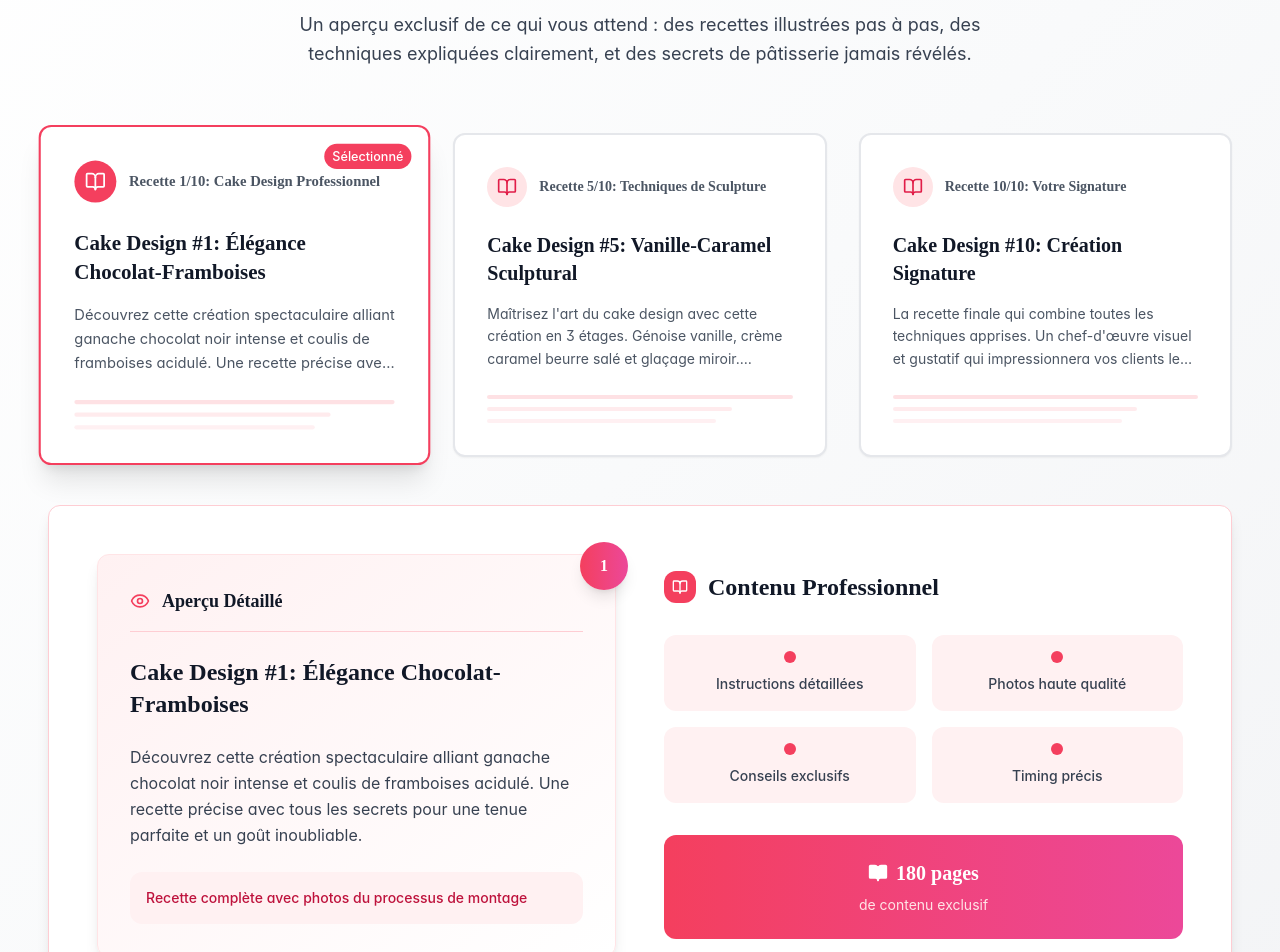
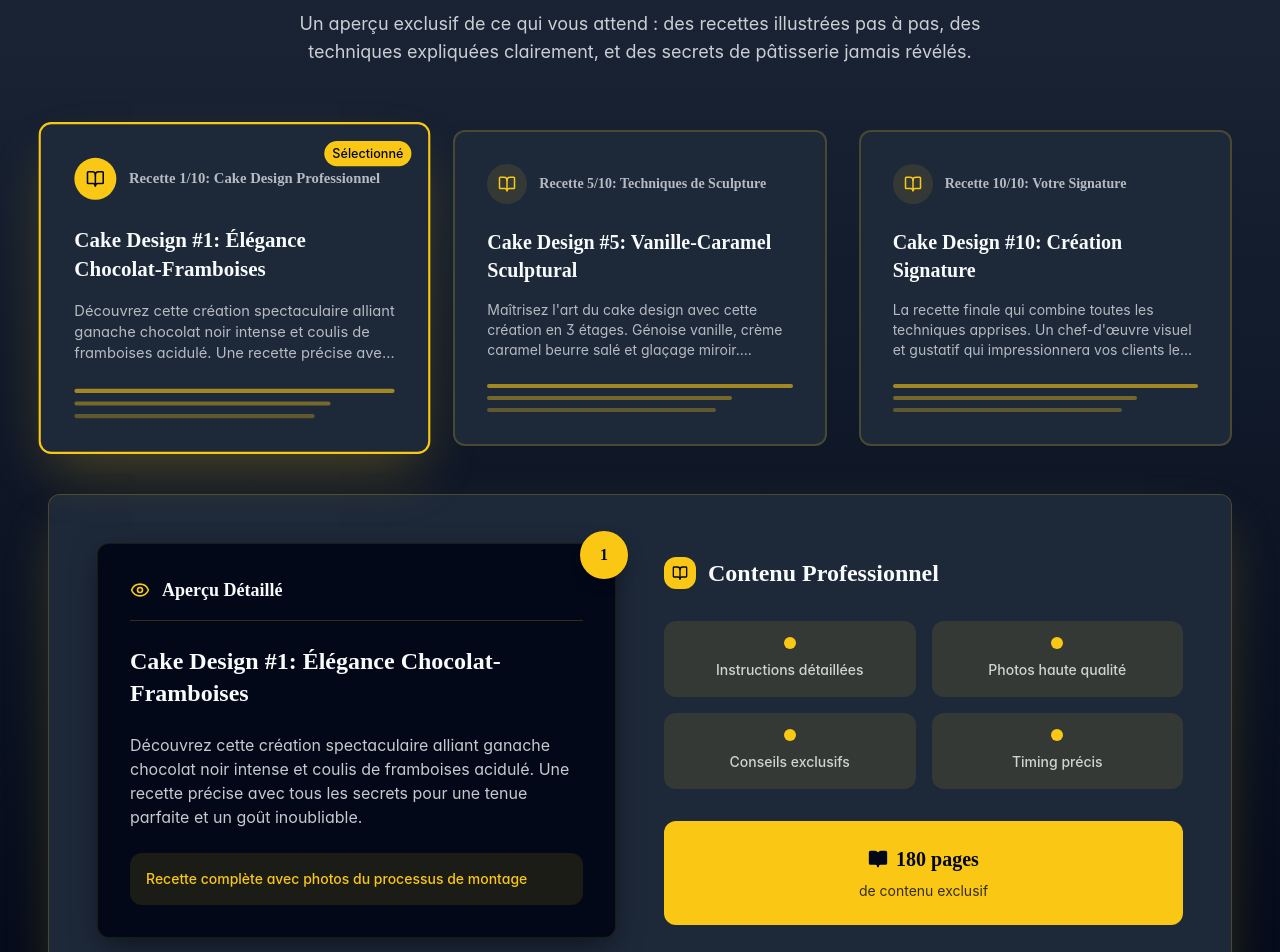
Before and after one commit to addianouar/alchemy-cakes-landing, a React (Vite) app: page / in a window 1280 px wide. Shown: the part 3720-4672 px from the top of the page. Built offline with nearby package versions, Linux system fonts and the light colour scheme.

Commit message:
Revert preview section theme
Reverted the preview section to the dark theme to match the rest of the website.

```diff
--- a/src/components/sections/Preview.tsx
+++ b/src/components/sections/Preview.tsx
@@ -35,16 +35,16 @@ export const Preview = () => {
   }
 
   return (
-    <section className="py-20 bg-gradient-to-br from-white via-gray-50 to-gray-100">
-      <div className="container mx-auto px-6 lg:px-12">
-        <div className="text-center space-y-6 mb-16 animate-fade-in-up">
-          <p className="text-rose-600 font-inter font-medium tracking-wider uppercase text-sm">
-            🔥 Option 1 : Aperçu du Livre
+    <section className="py-16 lg:py-20 bg-gradient-section">
+      <div className="container mx-auto px-4 sm:px-6 lg:px-12">
+        <div className="text-center space-y-4 lg:space-y-6 mb-12 lg:mb-16 animate-fade-in-up">
+          <p className="text-luxury-gold font-inter font-medium tracking-wider uppercase text-sm">
+            🔥 Aperçu du Livre
           </p>
-          <h2 className="font-playfair text-3xl md:text-5xl font-bold text-gray-900 leading-tight">
-            Preview <span className="text-rose-600">Section</span>
+          <h2 className="font-playfair text-3xl sm:text-4xl md:text-5xl font-bold text-luxury-light leading-tight">
+            Contenu <span className="text-luxury-gold">Exclusif</span>
           </h2>
-          <p className="text-gray-700 text-lg font-inter leading-relaxed max-w-3xl mx-auto">
+          <p className="text-luxury-light/80 text-base sm:text-lg font-inter leading-relaxed max-w-3xl mx-auto">
             Un aperçu exclusif de ce qui vous attend : des recettes illustrées pas à pas,
             des techniques expliquées clairement, et des secrets de pâtisserie jamais révélés.
           </p>
@@ -52,46 +52,46 @@ export const Preview = () => {
 
         {/* Cards Grid Layout */}
         <div className="max-w-7xl mx-auto">
-          <div className="grid lg:grid-cols-3 gap-8 mb-12">
+          <div className="grid sm:grid-cols-2 lg:grid-cols-3 gap-6 lg:gap-8 mb-8 lg:mb-12">
             {pages.map((page, index) => (
               <Card
                 key={index}
-                className={`relative overflow-hidden bg-white border-2 transition-all duration-500 cursor-pointer hover:shadow-2xl hover:-translate-y-2 ${
+                className={`relative overflow-hidden bg-luxury-dark-lighter border-2 transition-all duration-500 cursor-pointer hover:shadow-card hover:-translate-y-2 ${
                   currentPage === index
-                    ? 'border-rose-500 shadow-xl scale-105'
-                    : 'border-gray-200 hover:border-rose-300'
+                    ? 'border-luxury-gold shadow-luxury scale-105'
+                    : 'border-luxury-gold/20 hover:border-luxury-gold/40'
                 }`}
                 onClick={() => setCurrentPage(index)}
               >
-                <div className="p-8">
-                  <div className="flex items-center gap-3 mb-6">
-                    <div className={`w-10 h-10 rounded-full flex items-center justify-center ${
-                      currentPage === index ? 'bg-rose-500 text-white' : 'bg-rose-100 text-rose-600'
+                <div className="p-6 lg:p-8">
+                  <div className="flex items-center gap-3 mb-4 lg:mb-6">
+                    <div className={`w-8 h-8 lg:w-10 lg:h-10 rounded-full flex items-center justify-center ${
+                      currentPage === index ? 'bg-luxury-gold text-luxury-dark' : 'bg-luxury-gold/10 text-luxury-gold'
                     }`}>
-                      <BookOpen size={20} />
+                      <BookOpen size={18} />
                     </div>
-                    <span className="font-playfair text-sm font-semibold text-gray-600">
+                    <span className="font-playfair text-xs lg:text-sm font-semibold text-luxury-light/70">
                       {page.preview}
                     </span>
                   </div>
 
-                  <h3 className="font-playfair text-xl font-bold text-gray-900 mb-4 line-clamp-2">
+                  <h3 className="font-playfair text-lg lg:text-xl font-bold text-luxury-light mb-3 lg:mb-4 line-clamp-2">
                     {page.title}
                   </h3>
 
-                  <p className="text-gray-600 font-inter text-sm leading-relaxed mb-6 line-clamp-3">
+                  <p className="text-luxury-light/70 font-inter text-xs lg:text-sm leading-relaxed mb-4 lg:mb-6 line-clamp-3">
                     {page.content}
                   </p>
 
                   <div className="space-y-2">
-                    <div className="h-1 bg-rose-200/60 rounded w-full"></div>
-                    <div className="h-1 bg-rose-200/40 rounded w-4/5"></div>
-                    <div className="h-1 bg-rose-200/30 rounded w-3/4"></div>
+                    <div className="h-1 bg-luxury-gold/60 rounded w-full"></div>
+                    <div className="h-1 bg-luxury-gold/40 rounded w-4/5"></div>
+                    <div className="h-1 bg-luxury-gold/30 rounded w-3/4"></div>
                   </div>
 
                   {currentPage === index && (
-                    <div className="absolute top-4 right-4">
-                      <div className="bg-rose-500 text-white text-xs px-2 py-1 rounded-full font-medium">
+                    <div className="absolute top-3 lg:top-4 right-3 lg:right-4">
+                      <div className="bg-luxury-gold text-luxury-dark text-xs px-2 py-1 rounded-full font-medium">
                         Sélectionné
                       </div>
                     </div>
@@ -102,74 +102,74 @@ export const Preview = () => {
           </div>
 
           {/* Selected Page Details */}
-          <Card className="bg-white border-rose-200 shadow-lg animate-scale-in">
-            <div className="p-8 md:p-12">
-              <div className="grid md:grid-cols-2 gap-12 items-center">
+          <Card className="bg-luxury-dark-lighter border-luxury-gold/20 shadow-luxury animate-scale-in">
+            <div className="p-6 sm:p-8 md:p-12">
+              <div className="grid md:grid-cols-2 gap-8 lg:gap-12 items-center">
                 {/* Left: Enhanced Preview */}
                 <div className="relative">
-                  <div className="bg-gradient-to-br from-rose-50 to-white rounded-xl p-8 shadow-lg border border-rose-100">
-                    <div className="space-y-6">
-                      <div className="flex items-center gap-3 border-b border-rose-200 pb-4">
-                        <Eye className="text-rose-500" size={20} />
-                        <span className="font-playfair text-lg font-semibold text-gray-900">
+                  <div className="bg-luxury-dark rounded-xl p-6 lg:p-8 shadow-card border border-luxury-gold/10">
+                    <div className="space-y-4 lg:space-y-6">
+                      <div className="flex items-center gap-3 border-b border-luxury-gold/20 pb-4">
+                        <Eye className="text-luxury-gold" size={20} />
+                        <span className="font-playfair text-base lg:text-lg font-semibold text-luxury-light">
                           Aperçu Détaillé
                         </span>
                       </div>
 
-                      <h3 className="font-playfair text-2xl font-bold text-gray-900">
+                      <h3 className="font-playfair text-xl lg:text-2xl font-bold text-luxury-light">
                         {pages[currentPage].title}
                       </h3>
 
-                      <p className="text-gray-700 font-inter leading-relaxed">
+                      <p className="text-luxury-light/80 font-inter text-sm lg:text-base leading-relaxed">
                         {pages[currentPage].content}
                       </p>
 
-                      <div className="bg-rose-50 rounded-lg p-4">
-                        <p className="text-rose-700 font-inter text-sm font-medium">
+                      <div className="bg-luxury-gold/10 rounded-lg p-4">
+                        <p className="text-luxury-gold font-inter text-xs lg:text-sm font-medium">
                           {pages[currentPage].image}
                         </p>
                       </div>
                     </div>
                   </div>
 
-                  <div className="absolute -top-3 -right-3 bg-gradient-to-r from-rose-500 to-pink-500 text-white rounded-full w-12 h-12 flex items-center justify-center font-playfair font-bold shadow-lg">
+                  <div className="absolute -top-3 -right-3 bg-luxury-gold text-luxury-dark rounded-full w-10 h-10 lg:w-12 lg:h-12 flex items-center justify-center font-playfair font-bold shadow-lg">
                     {currentPage + 1}
                   </div>
                 </div>
 
                 {/* Right: Features */}
-                <div className="space-y-8">
+                <div className="space-y-6 lg:space-y-8">
                   <div className="space-y-4">
-                    <h3 className="font-playfair text-2xl font-semibold text-gray-900 flex items-center gap-3">
-                      <div className="w-8 h-8 bg-rose-500 rounded-lg flex items-center justify-center">
-                        <BookOpen className="text-white" size={16} />
+                    <h3 className="font-playfair text-xl lg:text-2xl font-semibold text-luxury-light flex items-center gap-3">
+                      <div className="w-8 h-8 bg-luxury-gold rounded-lg flex items-center justify-center">
+                        <BookOpen className="text-luxury-dark" size={16} />
                       </div>
                       Contenu Professionnel
                     </h3>
                   </div>
 
-                  <div className="grid grid-cols-2 gap-4">
+                  <div className="grid grid-cols-2 gap-3 lg:gap-4">
                     {[
                       "Instructions détaillées",
                       "Photos haute qualité",
                       "Conseils exclusifs",
                       "Timing précis"
                     ].map((feature, index) => (
-                      <div key={index} className="bg-rose-50 rounded-lg p-4 text-center">
-                        <div className="w-3 h-3 bg-rose-500 rounded-full mx-auto mb-2"></div>
-                        <span className="text-gray-700 font-inter text-sm font-medium">
+                      <div key={index} className="bg-luxury-gold/10 rounded-lg p-3 lg:p-4 text-center">
+                        <div className="w-3 h-3 bg-luxury-gold rounded-full mx-auto mb-2"></div>
+                        <span className="text-luxury-light/80 font-inter text-xs lg:text-sm font-medium">
                           {feature}
                         </span>
                       </div>
                     ))}
                   </div>
 
-                  <div className="bg-gradient-to-r from-rose-500 to-pink-500 rounded-xl p-6 text-white text-center">
+                  <div className="bg-luxury-gold rounded-xl p-4 lg:p-6 text-luxury-dark text-center">
                     <div className="flex items-center justify-center gap-2 mb-2">
                       <BookOpen className="fill-current" size={20} />
-                      <span className="font-playfair text-xl font-bold">180 pages</span>
+                      <span className="font-playfair text-lg lg:text-xl font-bold">180 pages</span>
                     </div>
-                    <p className="text-rose-100 font-inter text-sm">
+                    <p className="text-luxury-dark/80 font-inter text-xs lg:text-sm">
                       de contenu exclusif
                     </p>
                   </div>
```
